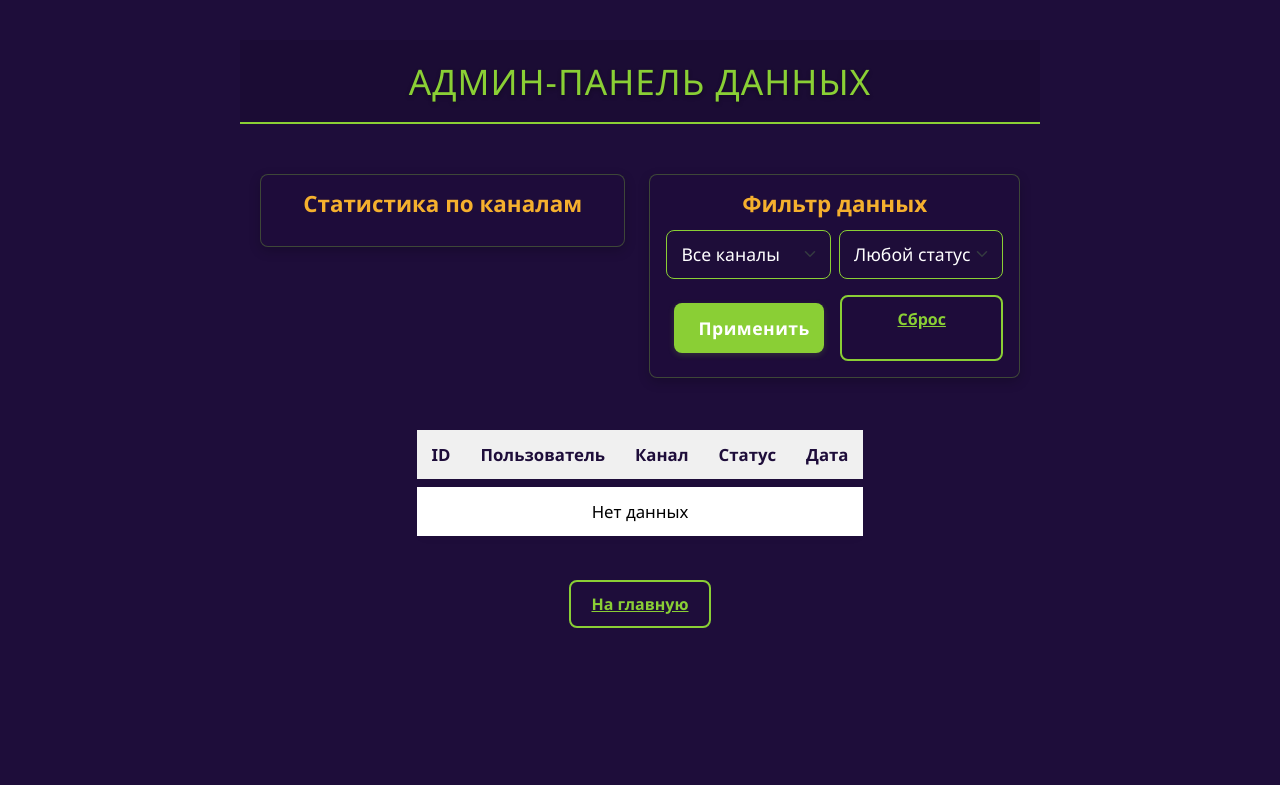
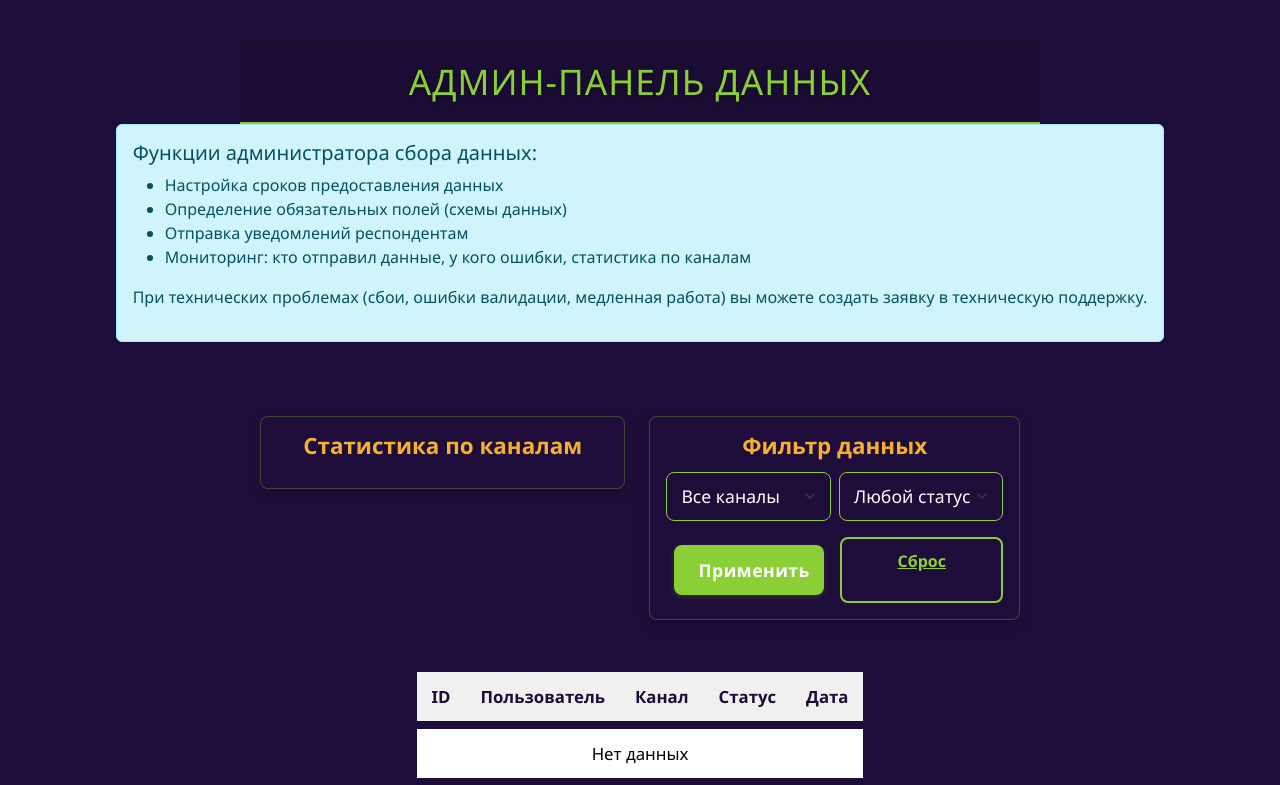
Before and after one commit to vettta06/technicalSupport, a Django app: template src/core/templates/admin_dashboard.html in a window 1280 px wide. Shown: the top 785 px of the page. Before the commit the page ends 628 px from the top, so only its background shows below. Run offline with Django 5.2, Linux system fonts and the light colour scheme; the template is opened without the code that fills it, so the values that code supplies are empty; some libraries are stand-ins or nearby versions.

Commit message:
updating the admin panel

```diff
--- a/src/core/templates/admin_dashboard.html
+++ b/src/core/templates/admin_dashboard.html
@@ -7,13 +7,27 @@
     <h1 class="figma-title">АДМИН-ПАНЕЛЬ ДАННЫХ</h1>
   </div>
 
+  <div class="alert alert-info mb-4">
+    <h5>Функции администратора сбора данных:</h5>
+    <ul>
+      <li>Настройка сроков предоставления данных</li>
+      <li>Определение обязательных полей (схемы данных)</li>
+      <li>Отправка уведомлений респондентам</li>
+      <li>Мониторинг: кто отправил данные, у кого ошибки, статистика по каналам</li>
+    </ul>
+    <p>
+      При технических проблемах (сбои, ошибки валидации, медленная работа)
+      вы можете создать заявку в техническую поддержку.
+    </p>
+  </div>
+
   <div class="figma-content">
     <div class="stats-filter-row d-flex gap-4 mb-4">
       <div class="stats-box flex-fill p-3">
         <h5>Статистика по каналам</h5>
         <ul>
           {% for s in stats %}
-            <li>Канал {{ s.channel }}: {{ s.total }} записей</li>
+            <li>{{ s.channel_label }}: {{ s.total }} {{ s.word }}</li>
           {% endfor %}
         </ul>
       </div>
@@ -41,7 +55,6 @@
         </form>
       </div>
     </div>
-
 
     <div class="table-responsive">
       <table class="table">
--- a/src/core/templates/dashboard.html
+++ b/src/core/templates/dashboard.html
@@ -21,7 +21,7 @@
               <a href="{% url 'notifications' %}" class="btn-create-ticket">Уведомления</a>
               <div class="options-description">
                   {% if user.role == 'respondent' %}
-                      Вы можете предоставлять данные в Систему через API или оффлайн-файл.
+                      Вы можете предоставлять данные в Систему через онлайн-форму или оффлайн-файл.
                   {% elif user.role == 'provider' %}
                       Вы интегрируете свой интерфейс с API Системы и обеспечиваете доставку данных от респондентов.
                   {% elif user.role == 'admin' %}
```
Also changed, not shown: src/core/views.py (+35 -1 lines).
